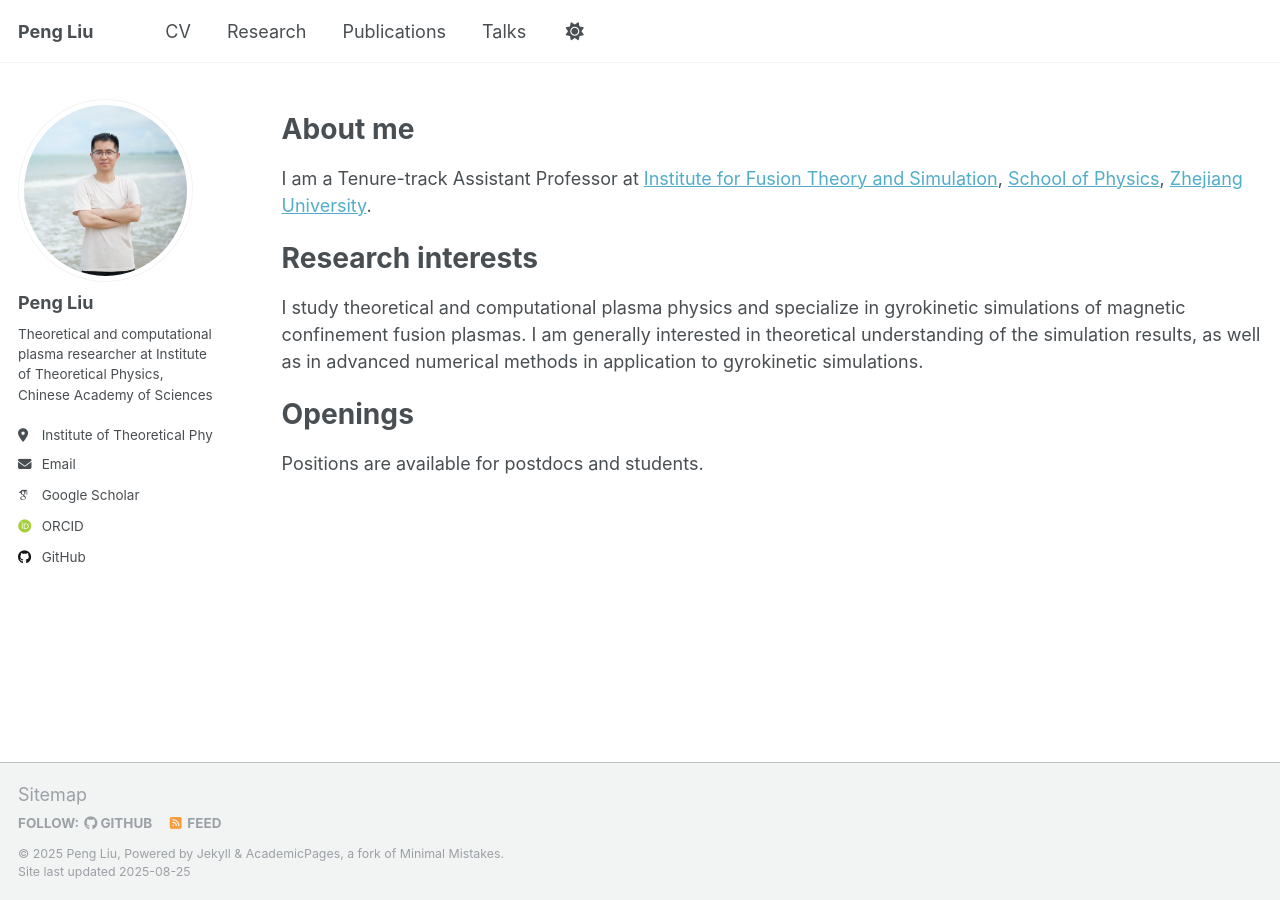
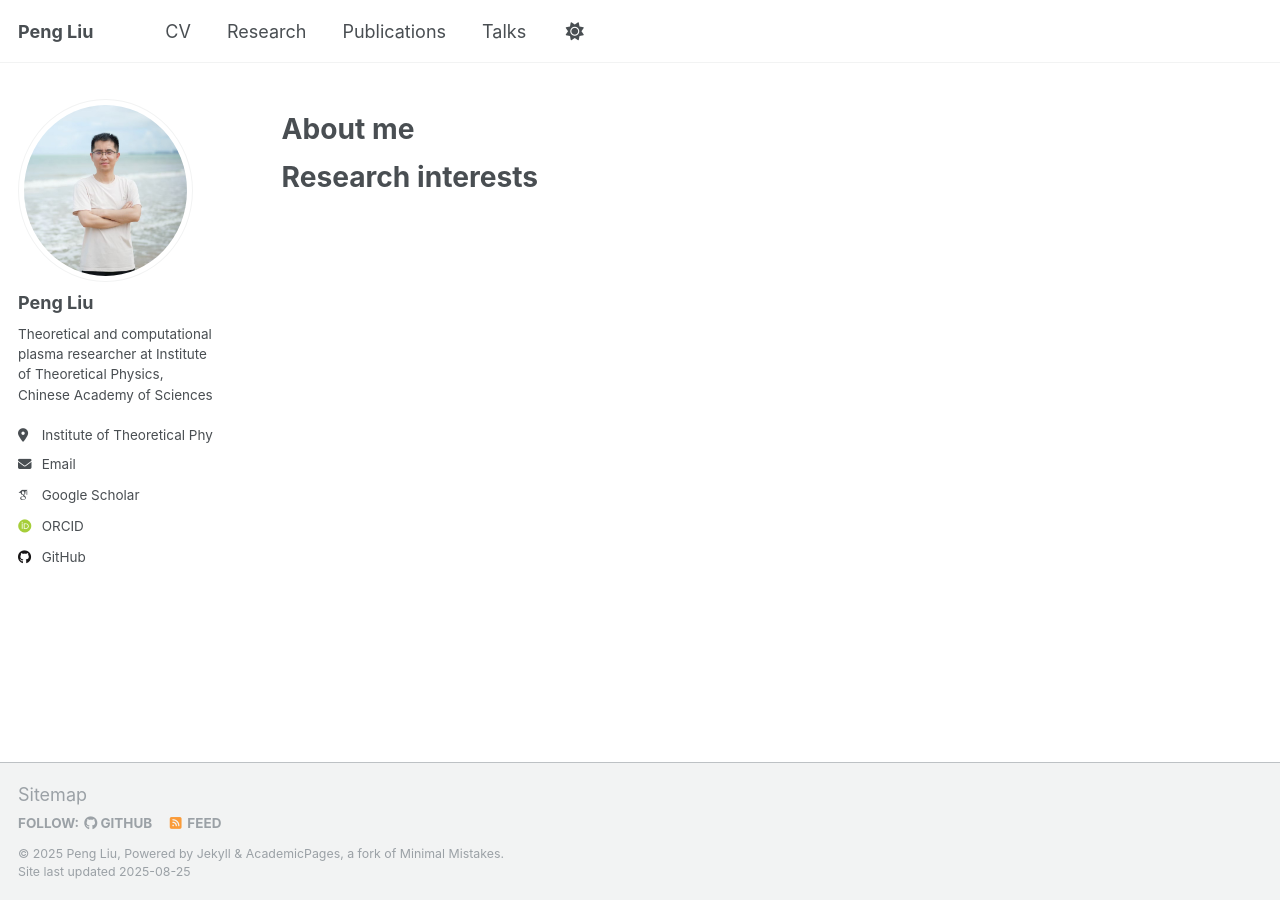
Before and after one commit to pliulfcuigithub/pliulfcuigithub.github.io, a Jekyll site: the page built from _pages/about.md, in a window 1280 px wide. Built offline with Jekyll 4.4.1, drawn with Linux system fonts in a browser that asks for light colours; some web fonts are replaced.

Commit message:
Update about.md

```diff
--- a/_pages/about.md
+++ b/_pages/about.md
@@ -11,12 +11,7 @@ redirect_from:
 
 About me
 ======
-I am a Tenure-track Assistant Professor at [Institute for Fusion Theory and Simulation](https://ifts.zju.edu.cn/iftsen/main.psp), [School of Physics](https://physics.zju.edu.cn/phy/), [Zhejiang University](https://www.zju.edu.cn/).
+[//]: I am a Postdoc at .
 
 Research interests
 ==
-I study theoretical and computational plasma physics and specialize in gyrokinetic simulations of magnetic confinement fusion plasmas. I am generally interested in theoretical understanding of the simulation results, as well as in advanced numerical methods in application to gyrokinetic simulations.
-
-Openings
-======
-Positions are available for postdocs and students.
```
